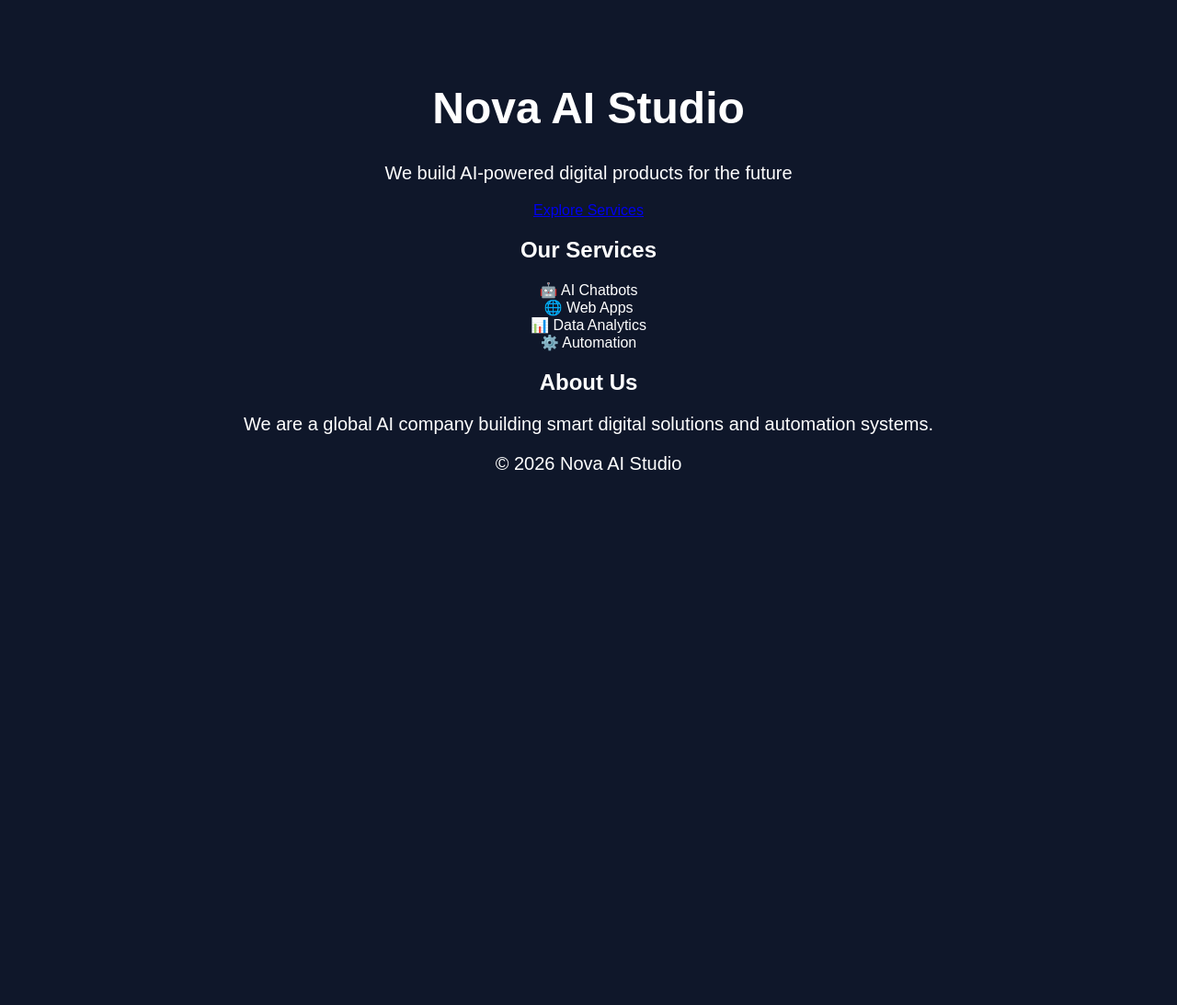
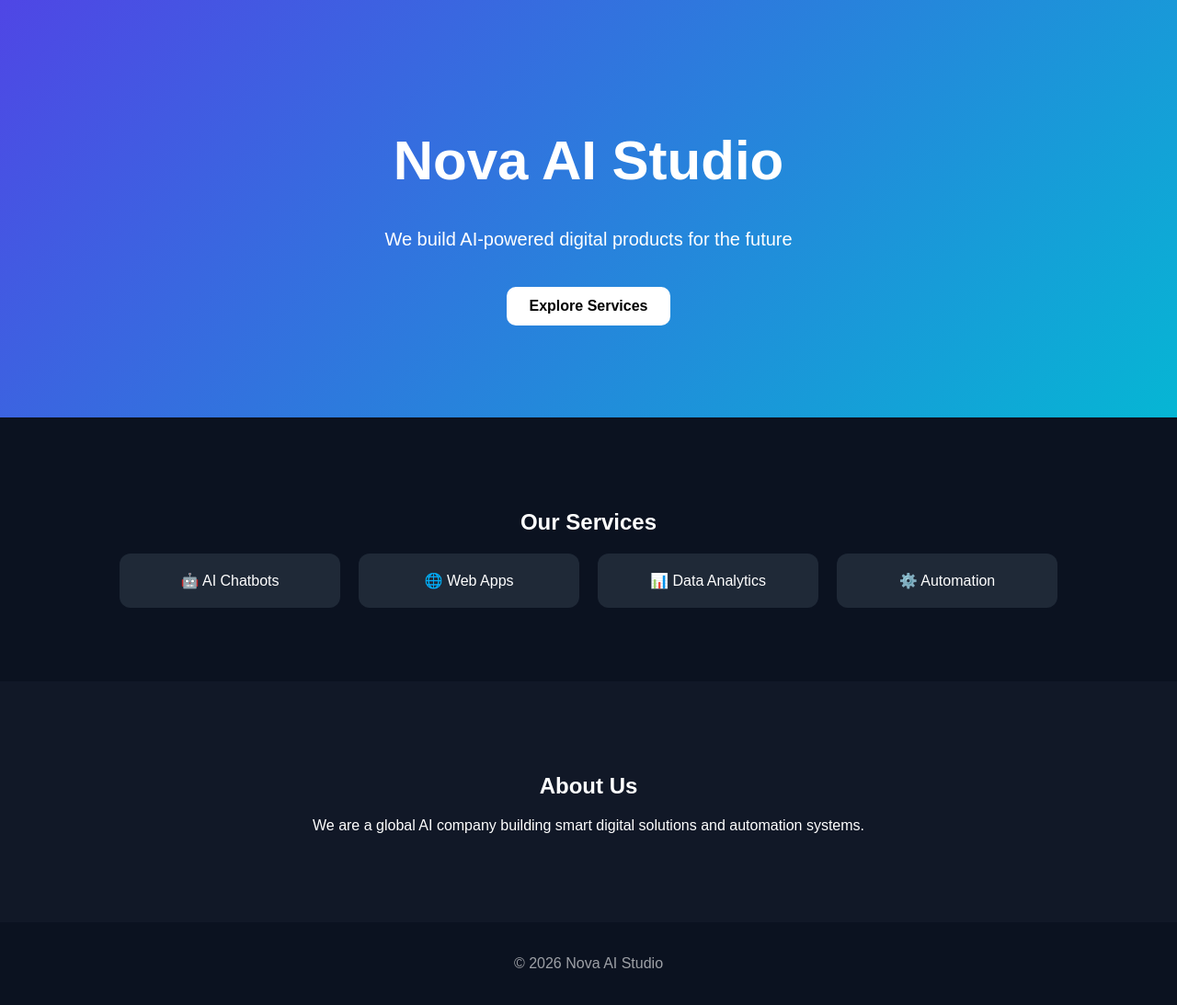
Before and after one commit to amalmkhair2211-spec/ai-startup, a Flask app: page / in a window 1280 px wide. Shown: the whole page at 92% size. Before the commit the page ends 511 px from the top, so only its background shows below. Run offline with Flask 3, Linux system fonts and the light colour scheme.

Commit message:
Refactor CSS styles for layout and design

```diff
--- a/static/style.css
+++ b/static/style.css
@@ -1,15 +1,58 @@
 body {
-    font-family: Arial, sans-serif;
-    text-align: center;
-    background: #0f172a;
-    color: white;
-    padding: 50px;
+  margin: 0;
+  font-family: Arial;
+  background: #0b1220;
+  color: white;
+  text-align: center;
 }
 
-h1 {
-    font-size: 48px;
+.hero {
+  padding: 100px 20px;
+  background: linear-gradient(135deg, #4f46e5, #06b6d4);
 }
 
-p {
-    font-size: 20px;
+.hero h1 {
+  font-size: 60px;
 }
+
+.hero p {
+  font-size: 20px;
+}
+
+.btn {
+  display: inline-block;
+  margin-top: 20px;
+  padding: 12px 25px;
+  background: white;
+  color: black;
+  border-radius: 10px;
+  text-decoration: none;
+  font-weight: bold;
+}
+
+.section {
+  padding: 80px 20px;
+}
+
+.grid {
+  display: flex;
+  gap: 20px;
+  justify-content: center;
+  flex-wrap: wrap;
+}
+
+.card {
+  background: #1f2937;
+  padding: 20px;
+  border-radius: 12px;
+  width: 200px;
+}
+
+.dark {
+  background: #111827;
+}
+
+footer {
+  padding: 20px;
+  opacity: 0.6;
+}
```
